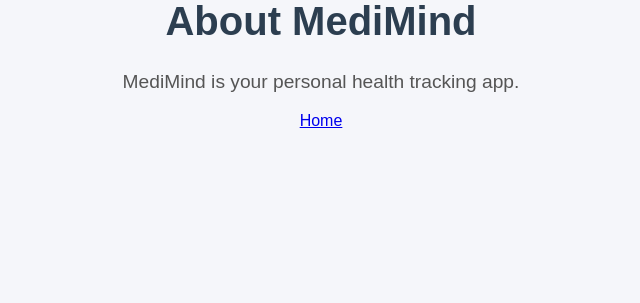
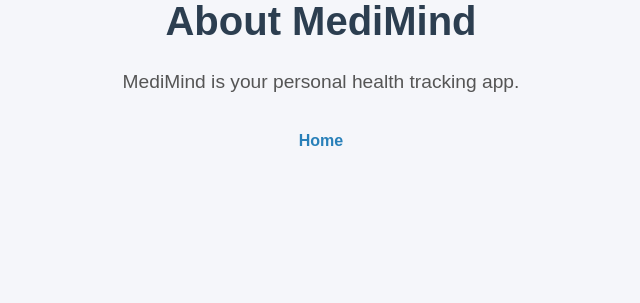
Before and after one commit to Pranavreddyedula/MediMind, a Flask app: template templates/about.html in a window 1280 px wide. Shown: the part 136-439 px from the top of the page, without its empty margins (319-959 px from the left). Run offline with Flask 3, Linux system fonts and the light colour scheme; the template is opened without the code that fills it, so the values that code supplies are empty.

Commit message:
Update style.css

```diff
--- a/static/style.css
+++ b/static/style.css
@@ -14,3 +14,14 @@ p {
   color: #555;
   font-size: 1.2rem;
 }
+a {
+  display: inline-block;
+  margin-top: 20px;
+  color: #2980b9;
+  text-decoration: none;
+  font-weight: bold;
+}
+
+a:hover {
+  text-decoration: underline;
+}
```
